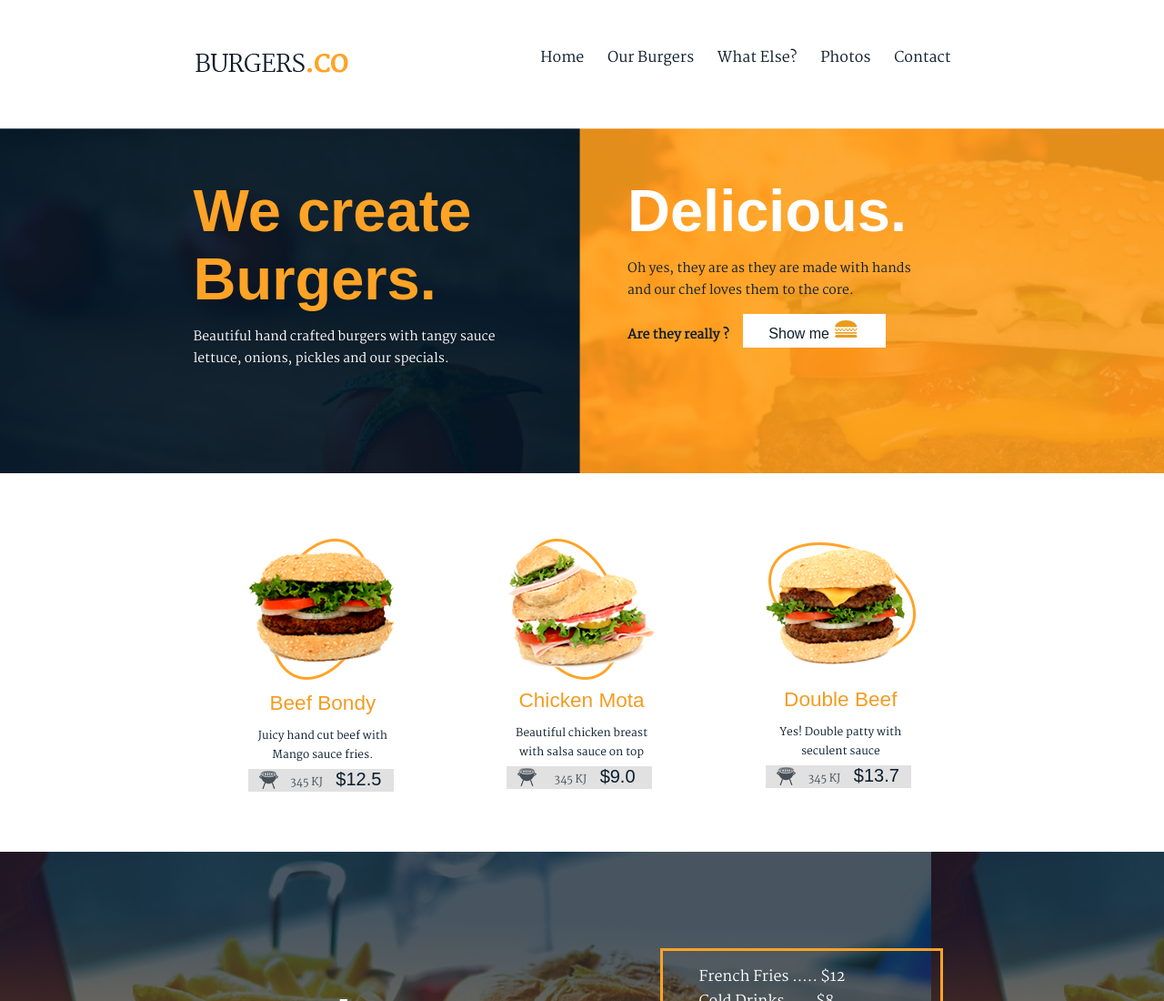
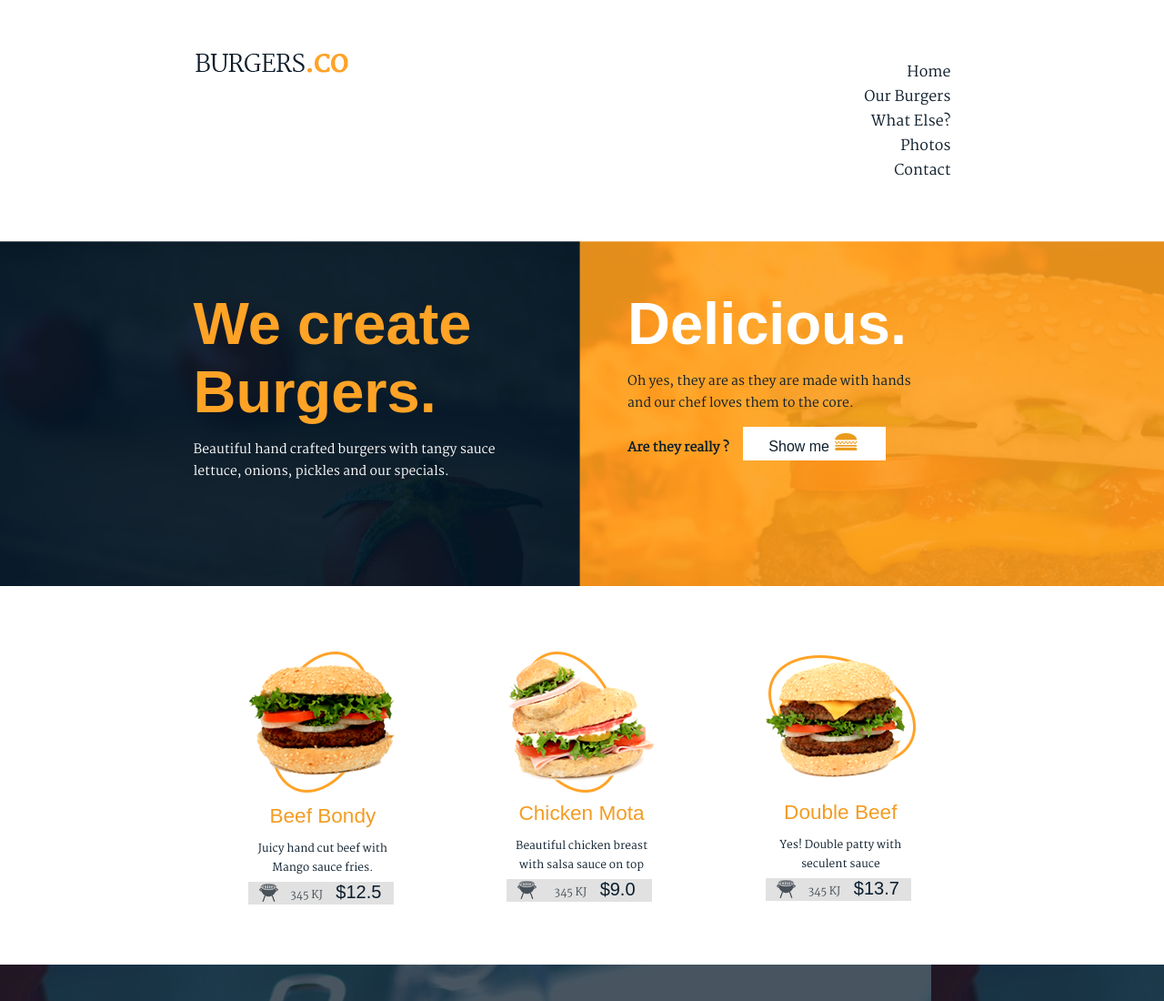
Before and after one commit to ElhamZD/Burgers.Co, a plain HTML site: page index.html in a window 1280 px wide. Shown: the top 1100 px of the page at 91% size. Drawn offline with Linux system fonts and the light colour scheme.

Commit message:
Add files via upload

```diff
--- a/index.html
+++ b/index.html
@@ -14,18 +14,13 @@
 						<a href="index.html"><img src="assets/img/logoo.png"></a>
 					</div>
 					<div class="rightMenu">
-						<!--<ul>
+						<ul>
 							<li><a href="##">Home</a></li>
 							<li><a href="##">Our Burgers</a></li>
 							<li><a href="##">What Else?</a></li>
 							<li><a href="##">Photos</a></li>
 							<li><a href="##">Contact</a></li>
-							</ul>-->
-						<a href="##">Home</a>
-						<a href="##">Our Burgers</a>
-						<a href="##">What Else?</a>
-						<a href="##">Photos</a>
-						<a href="##">Contact</a>
+				        </ul>
 					</div>
 					<div class="clear"></div>
 				</div>
```
Also changed, not shown: 1 other file.
